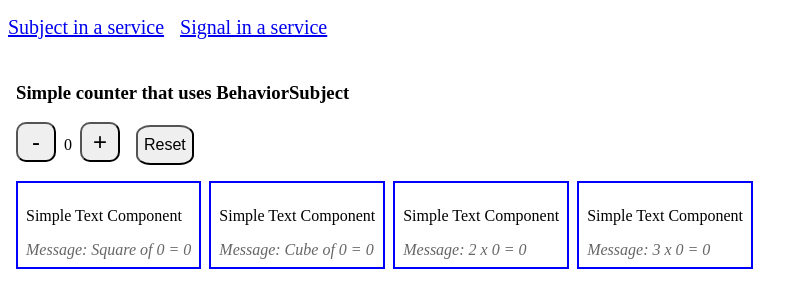
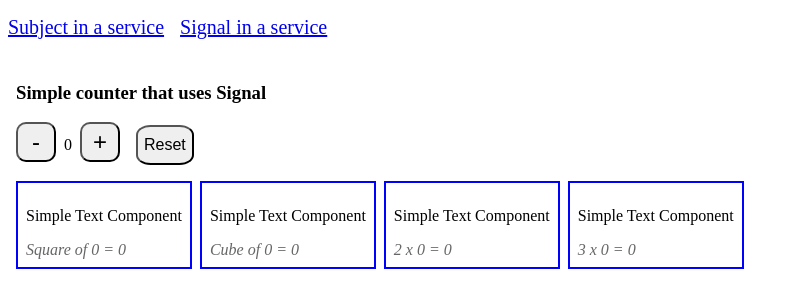
Before and after one commit to railsstudent/ng-signal-service-demo, an Angular app: page /signal-in-a-service in a window 1280 px wide. Shown: the top 308 px of the page, without its empty margins (0-808 px from the left). Built offline with nearby package versions, Linux system fonts and the light colour scheme.

Commit message:
refactor: simpleTextComponent

```diff
--- a/src/app/signalCounter/signal-counter.component.ts
+++ b/src/app/signalCounter/signal-counter.component.ts
@@ -8,7 +8,7 @@ import { SignalService } from './services/signal.service';
   standalone: true,
   imports: [SimpleTextComponent, DescriptionPipe],
   template: `
-    <h3>Simple counter that uses BehaviorSubject</h3>
+    <h3>Simple counter that uses Signal</h3>
     <div>
       <button (click)="decrement()">-</button>
       <span>{{ counter() }}</span>
--- a/src/app/simpleText/simple-text.component.ts
+++ b/src/app/simpleText/simple-text.component.ts
@@ -13,7 +13,6 @@ import { BorderDirective } from '../directives/border.directive';
   template: `
     <p>Simple Text Component</p>
     <label>
-      <span>Message: </span>
       <span>{{ description }}</span>
     </label>
   `,
```
